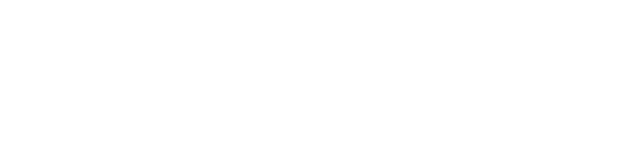
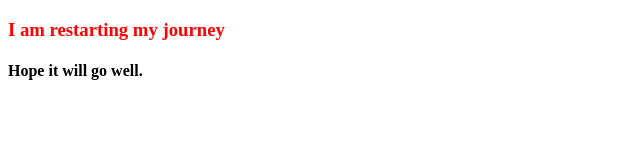
Before and after one commit to Dharmendrodipu/my-restart-repo, a plain HTML site: page index.html in a window 1280 px wide. Shown: the whole page, without its empty margins (0-640 px from the left). Drawn offline with Linux system fonts and the light colour scheme.

Commit message:
added css file

```diff
--- a/index.html
+++ b/index.html
@@ -4,9 +4,11 @@
     <meta charset="UTF-8">
     <meta http-equiv="X-UA-Compatible" content="IE=edge">
     <meta name="viewport" content="width=device-width, initial-scale=1.0">
+    <link rel="stylesheet" href="style.css">
     <title>my first restart github repo</title>
 </head>
 <body>
-
+    <h3>I am restarting my journey</h3>
+    <h4>Hope it will go well.</h4>
 </body>
 </html>
```
